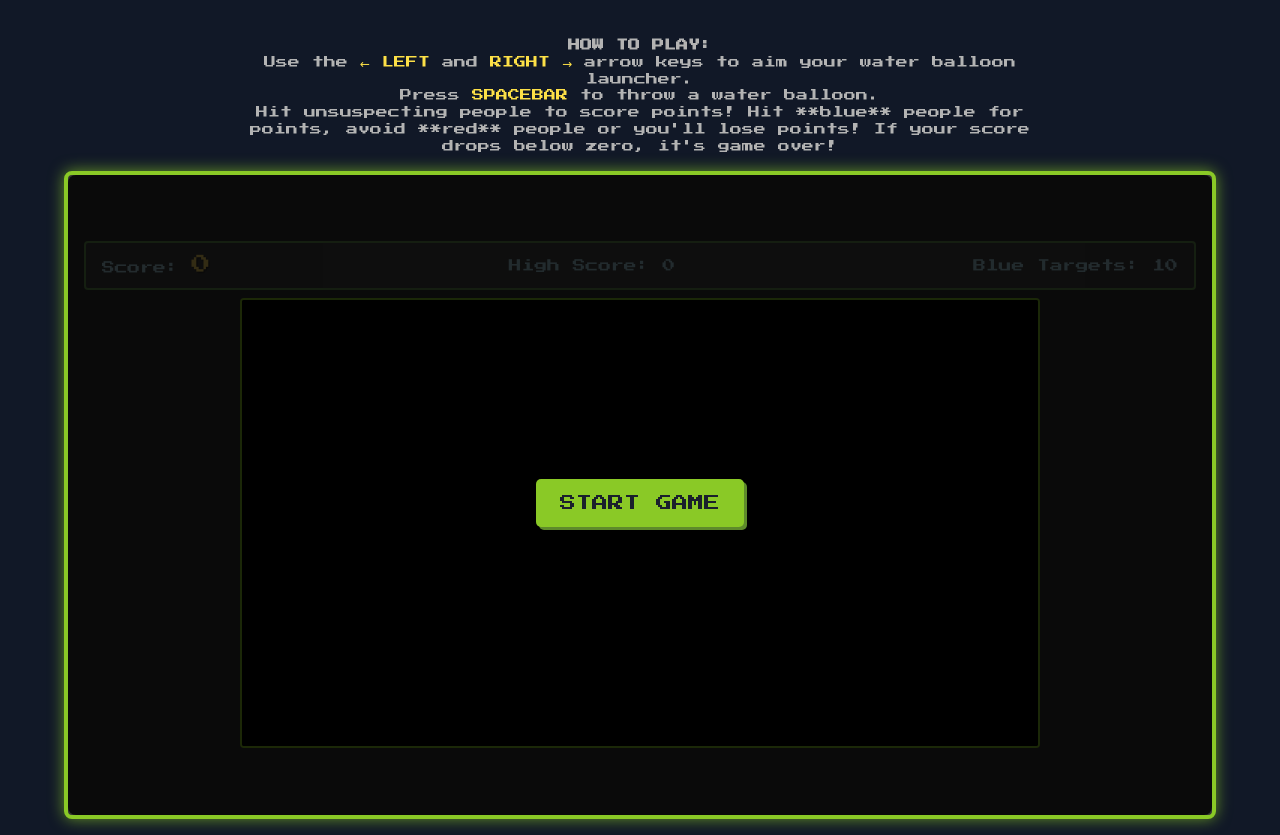
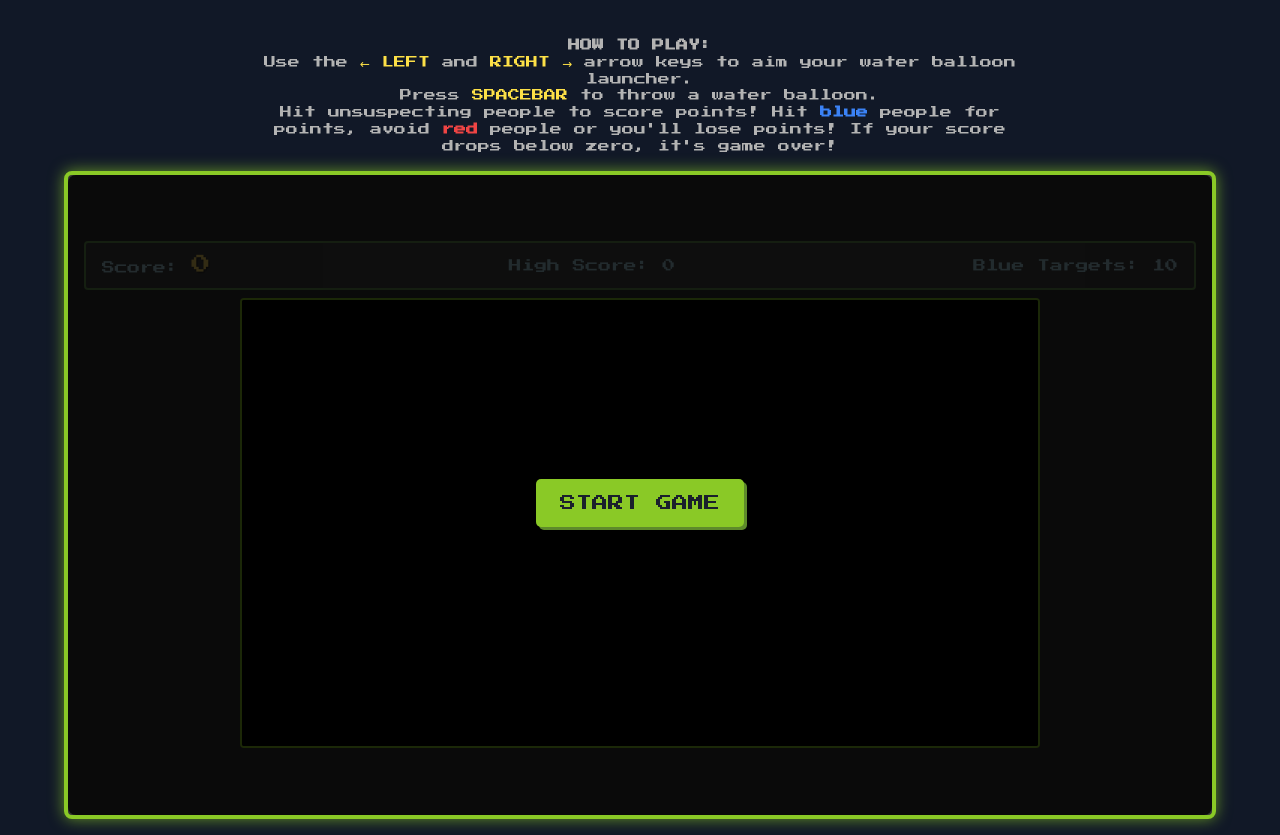
Before and after one commit to fab4arsnl2008/water-balloon-fight, a plain HTML site: page index.html in a window 1280 px wide. Shown: the part 67-902 px from the top of the page. Drawn offline with nearby package versions, Linux system fonts and the light colour scheme.

Commit message:
Changed the "red" and "blue" text to be red and blue

```diff
--- a/index.html
+++ b/index.html
@@ -192,7 +192,7 @@
         <p><strong>HOW TO PLAY:</strong></p>
         <p>Use the <span class="text-yellow-300">&larr; LEFT</span> and <span class="text-yellow-300">RIGHT &rarr;</span> arrow keys to aim your water balloon launcher.</p>
         <p>Press <span class="text-yellow-300">SPACEBAR</span> to throw a water balloon.</p>
-        <p>Hit unsuspecting people to score points! Hit **blue** people for points, avoid **red** people or you'll lose points! If your score drops below zero, it's game over!</p>
+        <p>Hit unsuspecting people to score points! Hit <span class="text-blue-500 font-bold">blue</span> people for points, avoid <span class="text-red-500 font-bold">red</span> people or you'll lose points! If your score drops below zero, it's game over!</p>
     </div>
 
     <div id="game-container" class="relative w-full h-full flex flex-col items-center justify-center">
```
